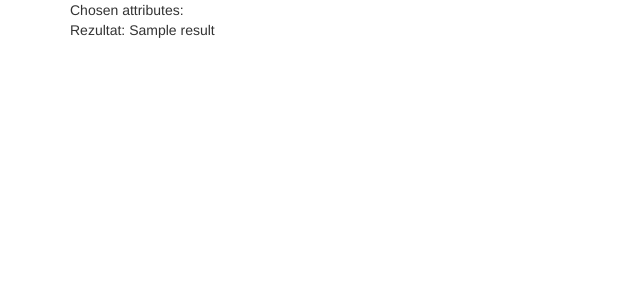
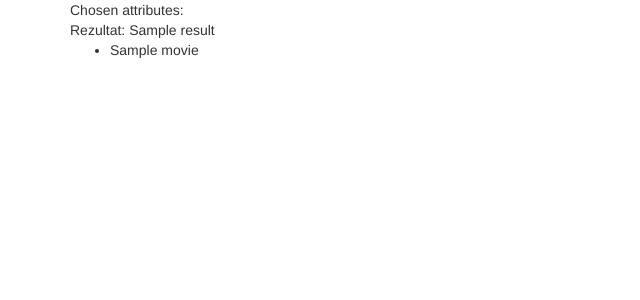
Before and after one commit to mMarzeta/MoviePicker, a Django app: template movie_picker/fuzzy/templates/result.html in a window 1280 px wide. Shown: the top 300 px of the page, without its empty margins (0-640 px from the left). Run offline with Django 3.2, Linux system fonts and the light colour scheme; the template is opened without the code that fills it: most values are stand-ins (such as "Sample title", 1, 10 or a date in 2020); some libraries are stand-ins or nearby versions.

Commit message:
list of movies in html

```diff
--- a/movie_picker/fuzzy/templates/result.html
+++ b/movie_picker/fuzzy/templates/result.html
@@ -15,6 +15,12 @@
 <div class="container">
     Chosen attributes:<br>
     Rezultat: {{ result }}
+
+    <ul>
+        {% for movie in queryset %}
+            <li>{{ movie.movie_title }}</li>
+        {% endfor %}
+    </ul>
 </div>
 </body>
 </html>
--- a/movie_picker/fuzzy/views.py
+++ b/movie_picker/fuzzy/views.py
@@ -1,5 +1,6 @@
 from django.shortcuts import render
 
+from movie_picker.fuzzy.forms import Movies
 from movie_picker.fuzzy.forms import MovieForm
 from movie_picker.fuzzy.fuzzy_logic import fuzzyfy
 
@@ -15,6 +16,7 @@ def user_input(request):
             year = form.cleaned_data['year'] / 100 * 15
 
             result['result'] = fuzzyfy(duration, imdb_score, year)
+            result['queryset'] = Movies.objects.all()[1:10]
 
             return render(request, 'result.html', result)
     else:
```
